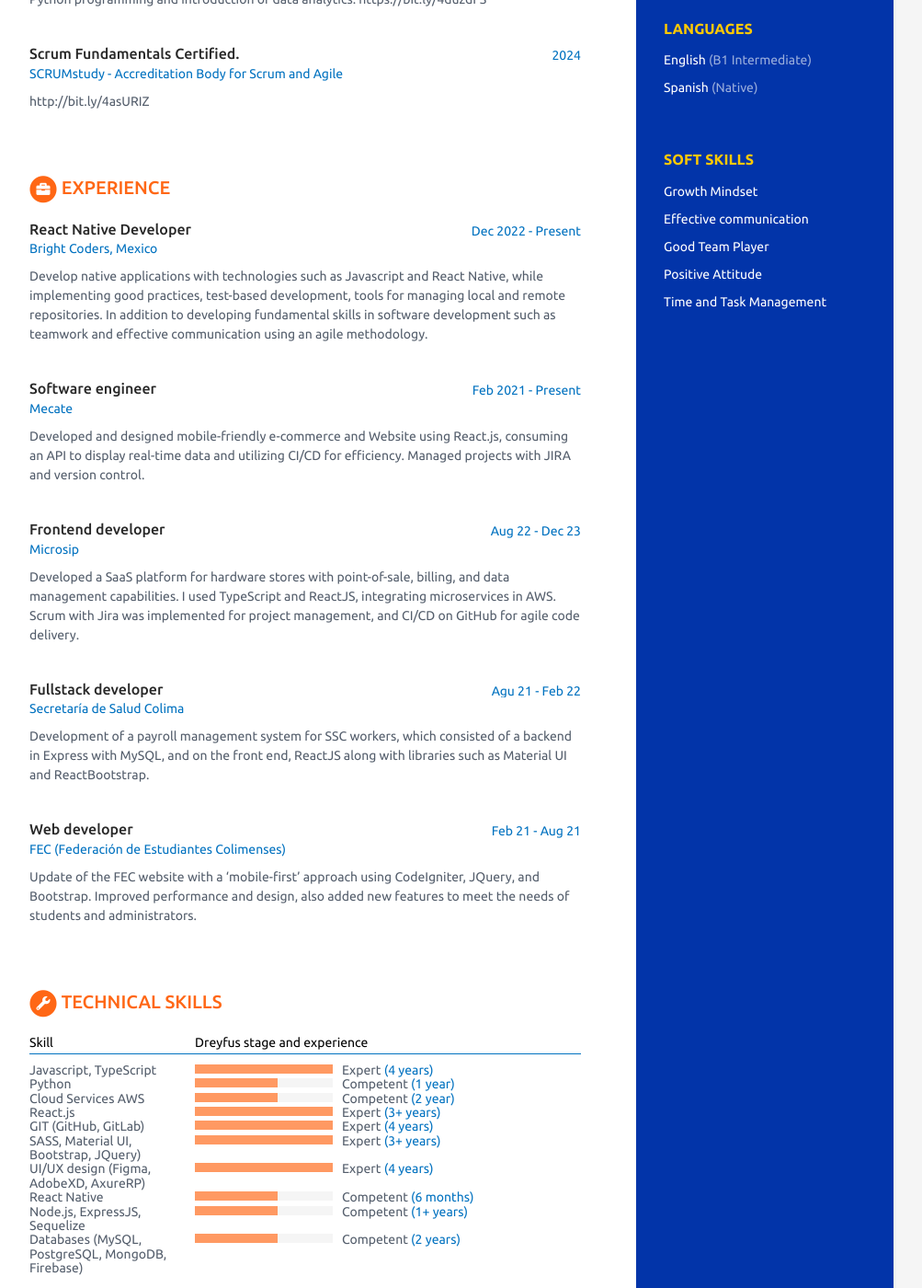
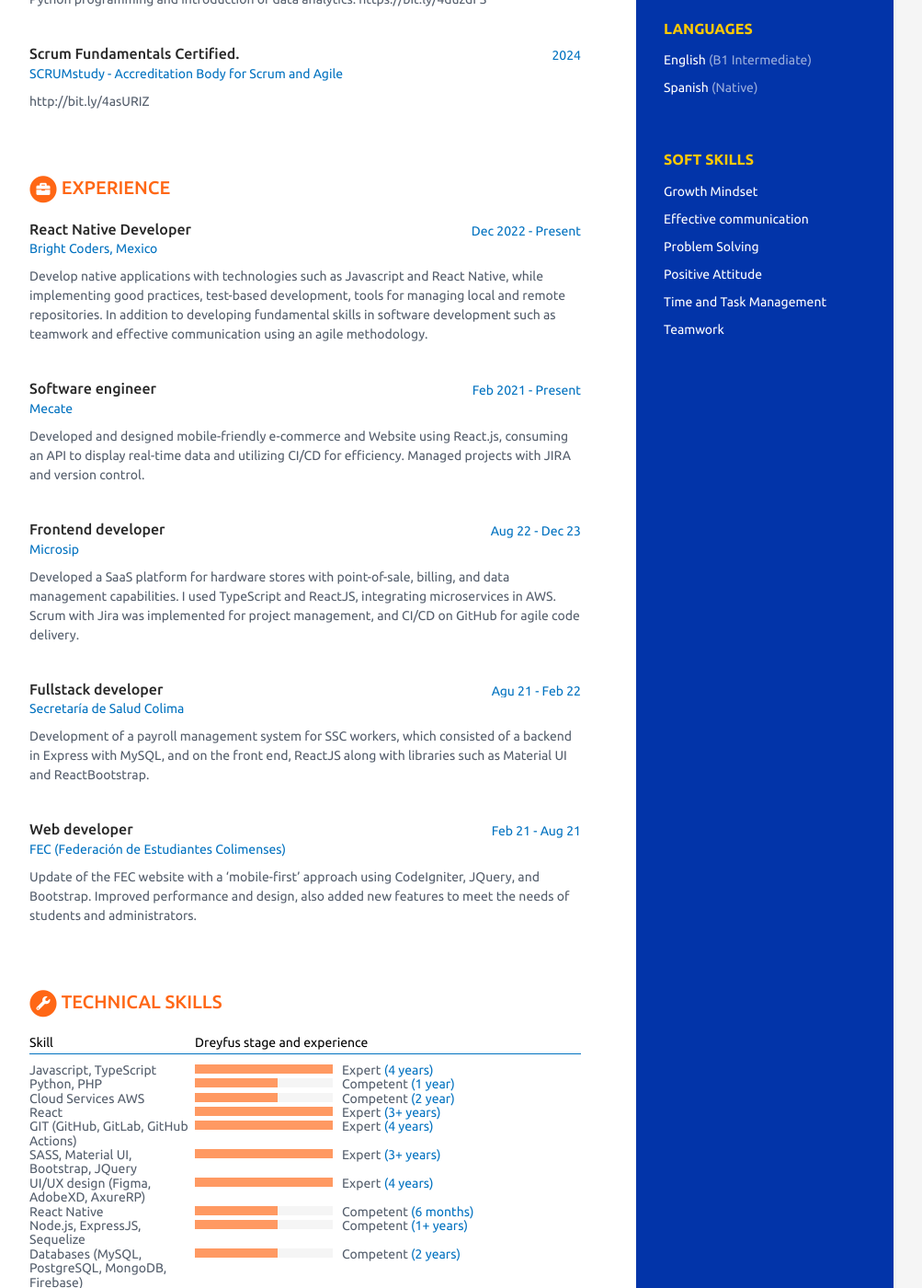
Before and after one commit to BrightCoders-Institute/scorecard-vrojas2, a Jekyll site: the page built from index.html, in a window 1280 px wide and 1400 px high, scrolled down 547 px. Shown: the whole window at 92% size, without its empty margins (168-1171 px from the left). Built offline with Jekyll 4.4.1, drawn with Linux system fonts in a browser that asks for light colours.

Commit message:
update resume

```diff
--- a/_data/data.yml
+++ b/_data/data.yml
@@ -41,13 +41,16 @@ sidebar:
     - item: Effective communication
       link: # dejar en blanco
 
-    - item: Good Team Player
+    - item: Problem Solving
       link: # dejar en blanco
 
     - item: Positive Attitude
       link: # dejar en blanco
 
     - item: Time and Task Management
+      link: # dejar en blanco
+
+    - item: Teamwork
       link: # dejar en blanco
 
 # Registra aquí un resumen de tu perfil
@@ -141,7 +144,7 @@ skills:
       level-name: Expert
       time: 4 years
 
-    - name: Python
+    - name: Python, PHP
       level: 60%
       level-name: Competent
       time: 1 year
@@ -151,17 +154,17 @@ skills:
       level-name: Competent
       time: 2 year
 
-    - name: React.js
+    - name: React
       level: 100%
       level-name: Expert
       time: 3+ years
 
-    - name: GIT (GitHub, GitLab)
+    - name: GIT (GitHub, GitLab, GitHub Actions)
       level: 100%
       level-name: Expert
       time: 4 years
 
-    - name: SASS, Material UI, Bootstrap, JQuery)
+    - name: SASS, Material UI, Bootstrap, JQuery
       level: 100%
       level-name: Expert
       time: 3+ years
```
